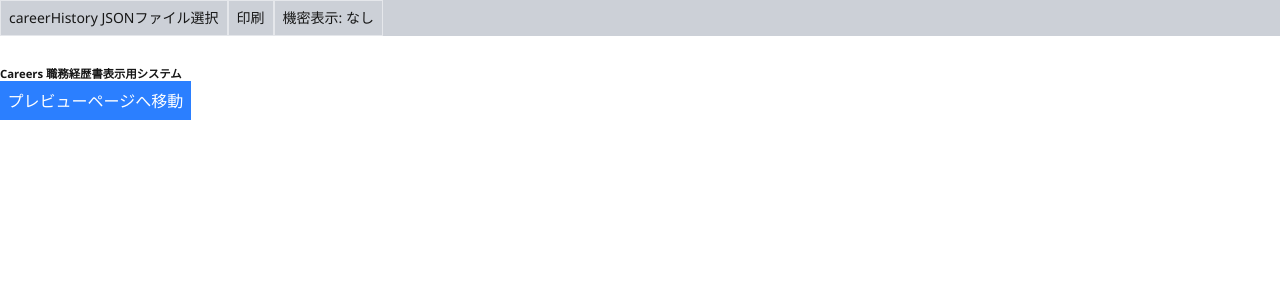
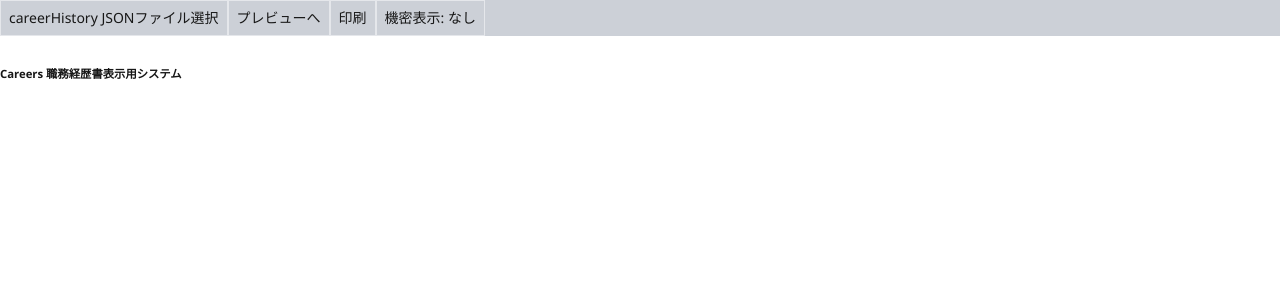
Before and after one commit to phinesze/phinesze-careers-next, a Next.js app: page / in a window 1280 px wide. Shown: the top 300 px of the page. Built offline with nearby package versions, Linux system fonts and the light colour scheme.

Commit message:
プレビューページへの移動ボタンをPreviewMenuHeaderに追加

```diff
--- a/src/app/page.tsx
+++ b/src/app/page.tsx
@@ -6,14 +6,6 @@ export default function IndexPage() {
       <h1 className="text-[3mm]/[4mm] font-bold">
         Careers 職務経歴書表示用システム
       </h1>
-      <Link href="/preview">
-        <button
-          type="button"
-          className="rounded-8 inline-block bg-blue-500 p-[2mm] text-white"
-        >
-          プレビューページへ移動
-        </button>
-      </Link>
     </div>
   );
 }
--- a/src/components/PreviewMenuHeader.tsx
+++ b/src/components/PreviewMenuHeader.tsx
@@ -10,7 +10,15 @@ export default function PreviewMenuHeader() {
   const pathname = usePathname();
   const searchParams = useSearchParams();
 
+  const isPreview = pathname === "/preview";
+
   const handlePrint = () => print();
+
+  const togglePage = () => {
+    const query = searchParams.toString();
+    const path = isPreview ? "/" : "/preview";
+    router.push(query ? `${path}?${query}` : path);
+  };
 
   const toggleIsSecrets = () => {
     const params = new URLSearchParams(searchParams.toString());
@@ -36,6 +44,12 @@ export default function PreviewMenuHeader() {
       </button>
       <button
         className="inline-block cursor-pointer border border-gray-200 px-2 text-sm"
+        onClick={togglePage}
+      >
+        {isPreview ? "編集へ" : "プレビューへ"}
+      </button>
+      <button
+        className="inline-block cursor-pointer border border-gray-200 px-2 text-sm"
         onClick={handlePrint}
       >
         印刷
```
